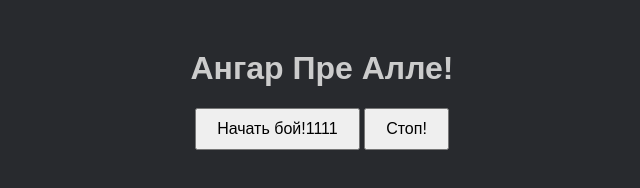
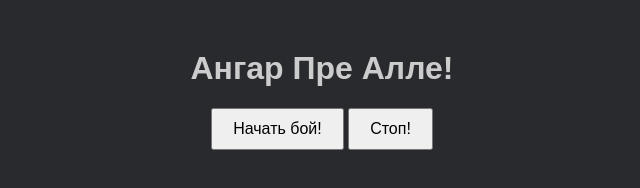
Before and after one commit to usernameLev/sound-beginning-battle, a plain HTML site: page index.html in a window 1280 px wide. Shown: the whole page, without its empty margins (318-958 px from the left). Drawn offline with Linux system fonts and the light colour scheme.

Commit message:
Update index.html

```diff
--- a/index.html
+++ b/index.html
@@ -10,7 +10,7 @@
 
 <body>
   <h1>Ангар Пре Алле!</h1>
-  <button id="startButton">Начать бой!1111</button>
+  <button id="startButton">Начать бой!</button>
   <button id="stopButton">Стоп!</button>
   <audio id="sound1" src="angar.m4a" preload="auto"></audio>
   <audio id="sound2" src="pre.m4a" preload="auto"></audio>
```
